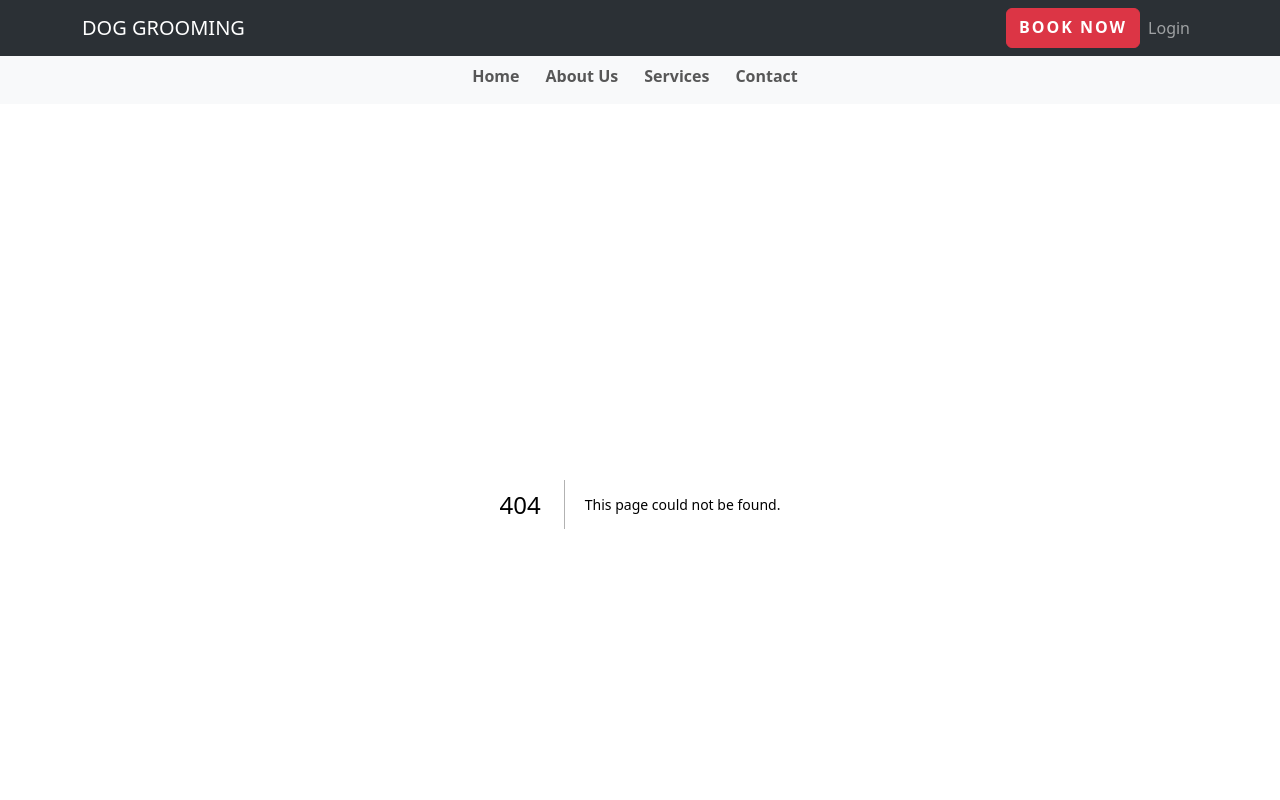
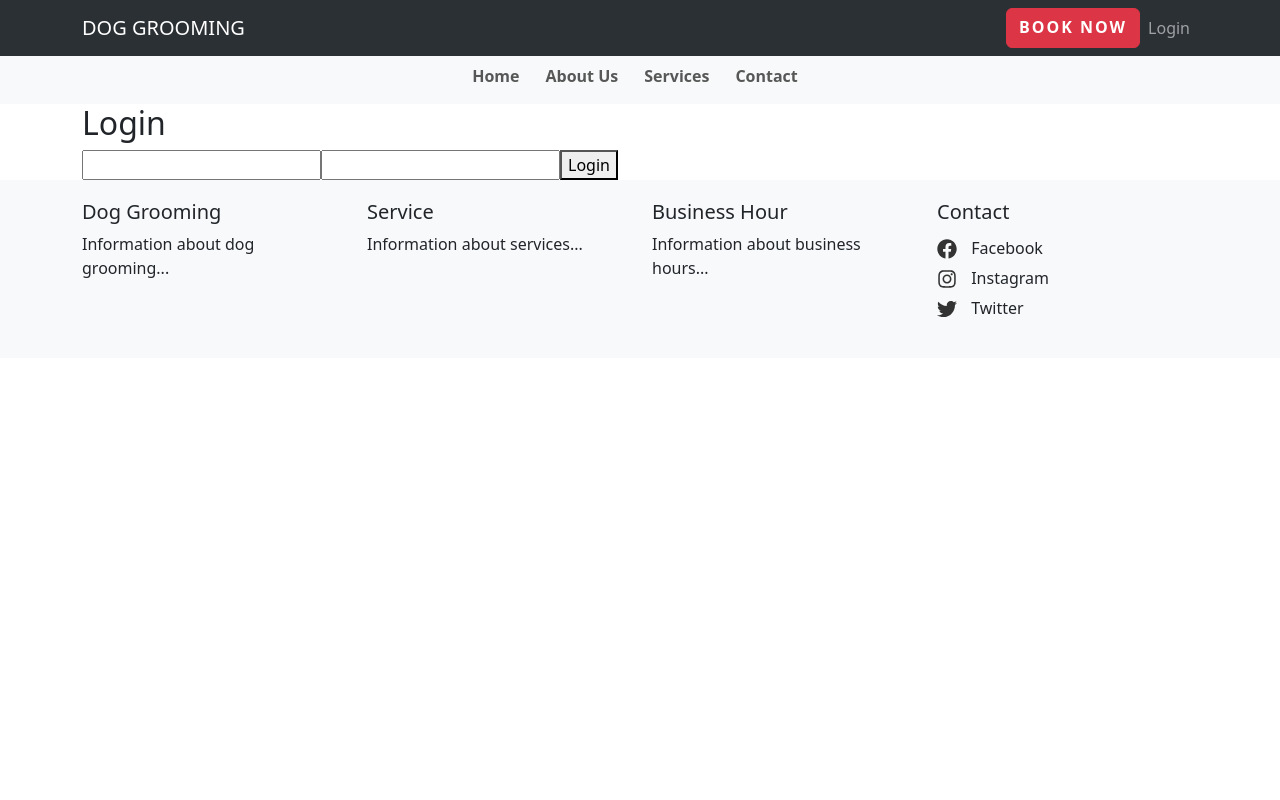
Before and after one commit to kbaitubayev/PRJ666-front, a Next.js app: page /auth/login in a window 1280 px wide. Before the commit this address had no page. Shown: the top 800 px of the page. Built offline with nearby package versions, Linux system fonts and the light colour scheme.

Commit message:
moved login.js to auth folder

```diff
--- /dev/null
+++ b/pages/auth/login.js
@@ -0,0 +1,64 @@
+// pages/auth/login.js
+import { useState } from 'react';
+import { useForm } from 'react-hook-form';
+import { useRouter } from 'next/router';
+import api from '../../services/api';
+import UserDisplay from '../../components/UserDisplay';
+//import api from '../services/api';
+
+const Login = () => {
+  const { register, handleSubmit, setError, formState: { errors } } = useForm();
+  const router = useRouter();
+  const [isLoading, setIsLoading] = useState(false);
+  const [userEmail, setUserEmail] = useState(null); // New state for user email
+
+  const onSubmit = async (data) => {
+    setIsLoading(true);
+
+    try {
+      // Make a POST request to your login endpoint
+      const response = await api.post('/auth/login', data);
+
+      // Assuming the response includes a token and user details
+      const { token, user } = response.data;
+
+      // Store the token in a secure manner (localStorage, sessionStorage)
+      localStorage.setItem('authToken', token);
+
+      // Update state with user email upon successful login
+      setUserEmail(user.email);
+
+      // Redirect to home page after successful login
+      router.push('/services'); // Redirect to the desired route
+    } catch (error) {
+      // Handle login error
+      setError('apiError', {
+        type: 'manual',
+        message: 'Login failed. Please check your credentials and try again.',
+      });
+    } finally {
+      setIsLoading(false);
+    }
+  };
+
+  return (
+    <div>
+      <h2>Login</h2>
+      <form onSubmit={handleSubmit(onSubmit)}>
+        {/* Form fields go here, e.g., email, password, etc. */}
+        <input {...register('email', { required: 'Email is required' })} />
+        <input type="password" {...register('password', { required: 'Password is required' })} />
+
+        <button type="submit" disabled={isLoading}>Login</button>
+
+        {/* Display login error, if any */}
+        {errors.apiError && <p>{errors.apiError.message}</p>}
+
+        {/* Display user email if available */}
+        <UserDisplay userEmail={userEmail} />
+      </form>
+    </div>
+  );
+};
+
+export default Login;
```
Also changed, not shown: pages/login.js (deleted).
